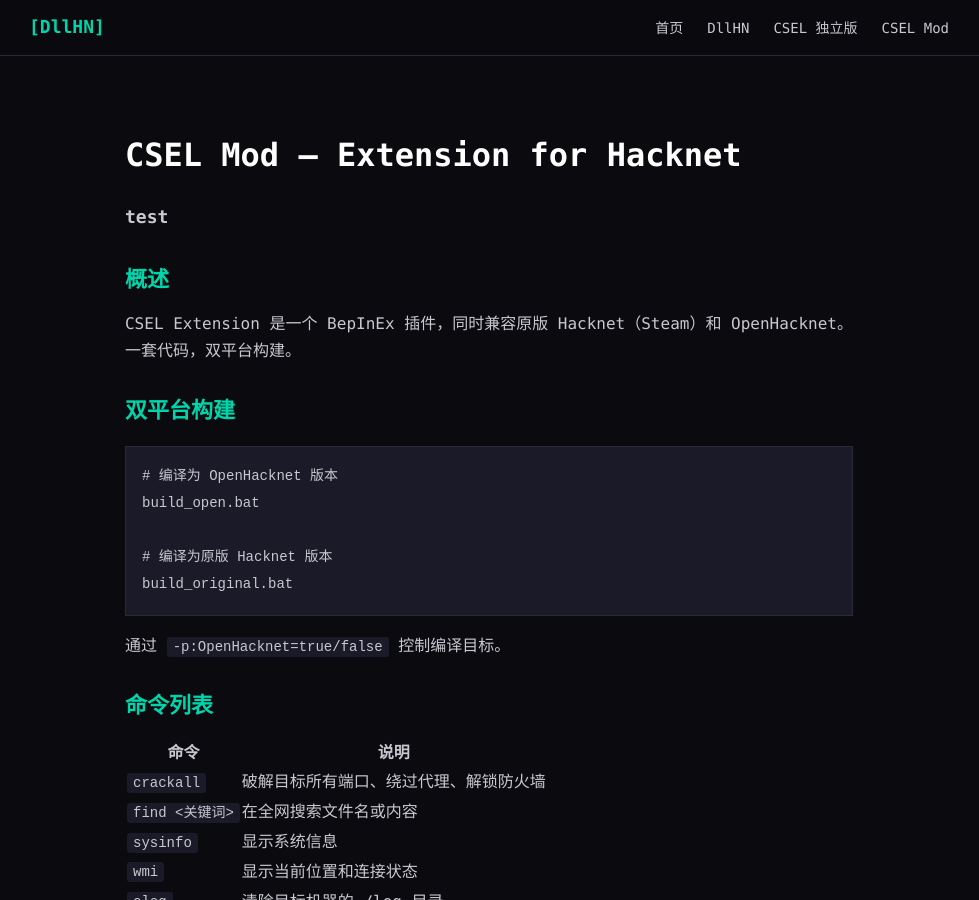
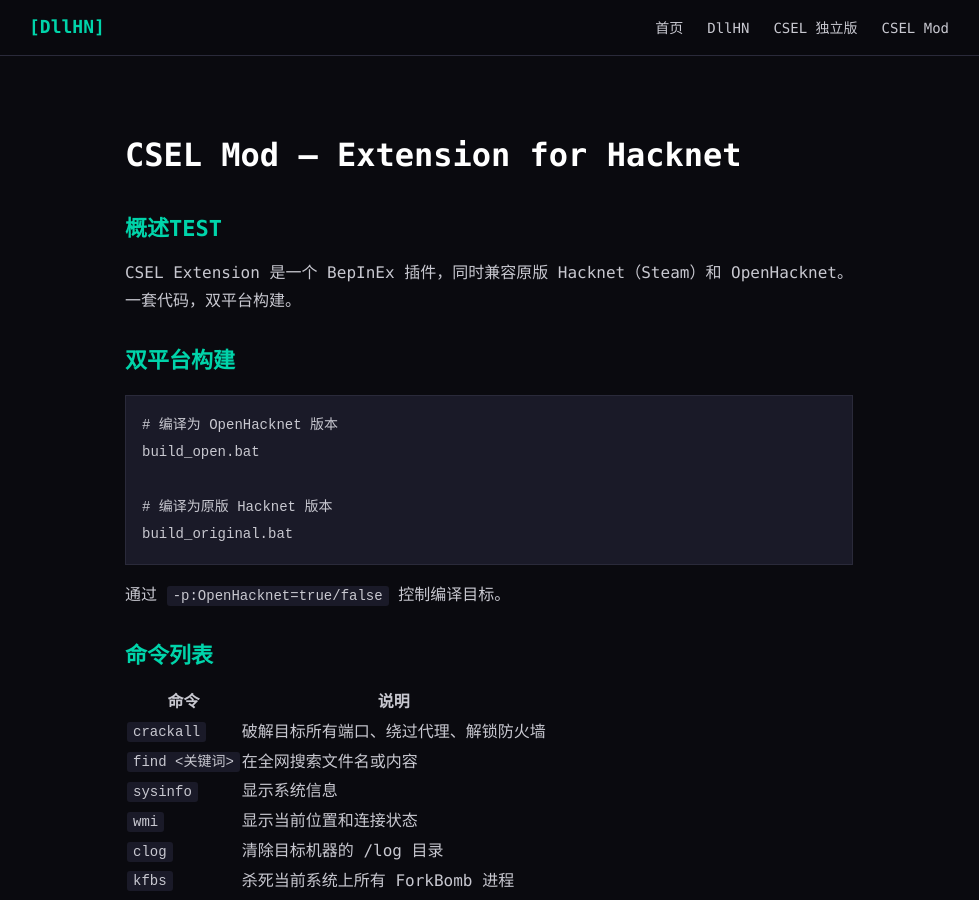
Before and after one commit to MEMZ-CHROER/dllHNWeb, a Jekyll site: the page built from csel-mod.md, in a window 1280 px wide and 900 px high. Shown: the whole window, without its empty margins (151-1130 px from the left). Built offline with Jekyll 4.4.1, drawn with Linux system fonts in a browser that asks for light colours.

```diff
--- a/csel-mod.md
+++ b/csel-mod.md
@@ -3,8 +3,8 @@ title: CSEL Mod
 ---
 
 # CSEL Mod — Extension for Hacknet
-### test
-## 概述
+
+## 概述TEST
 
 CSEL Extension 是一个 BepInEx 插件，同时兼容原版 Hacknet（Steam）和 OpenHacknet。
 一套代码，双平台构建。
```
